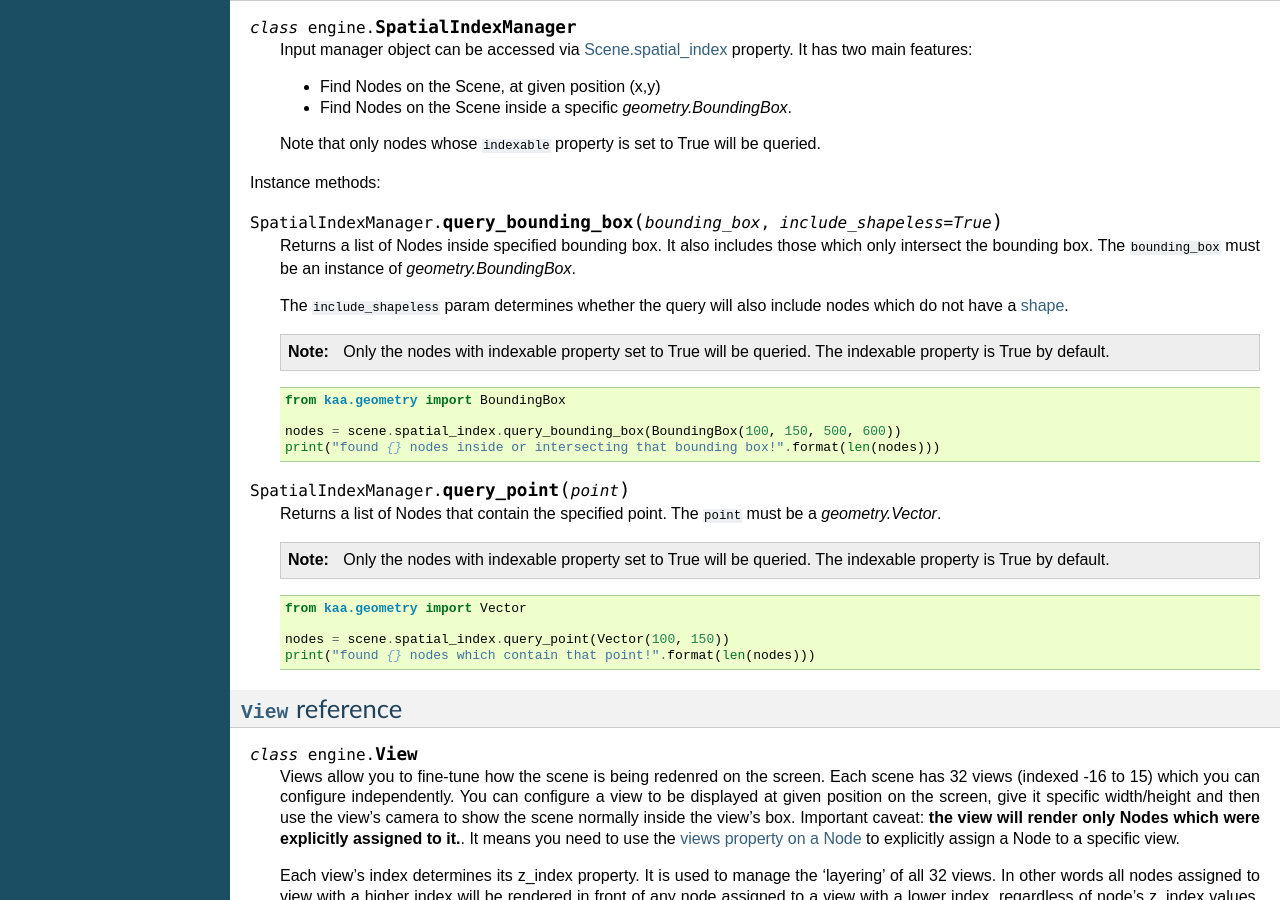
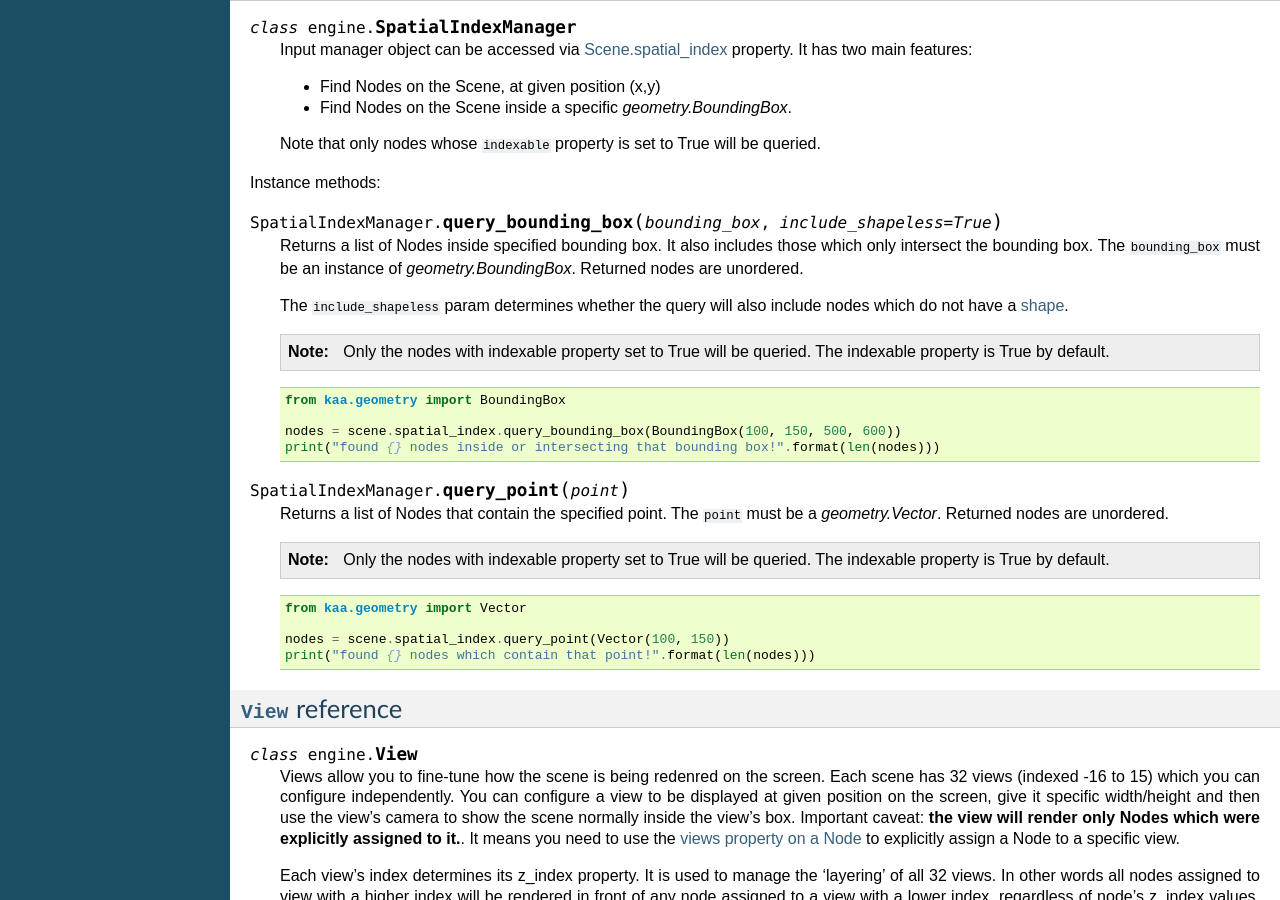
Before and after one commit to kaaengine/kaa, a Sphinx documentation site: the page built from docs/reference/engine.rst, in a window 1280 px wide and 900 px high, scrolled down 7209 px. Built offline with Sphinx 7.4.7, drawn with Linux system fonts in a browser that asks for light colours.

Commit message:
added remark about nodes being unordered when using spatial index manager

```diff
--- a/docs/reference/engine.rst
+++ b/docs/reference/engine.rst
@@ -500,7 +500,7 @@ Instance methods:
 .. method:: SpatialIndexManager.query_bounding_box(bounding_box, include_shapeless=True)
 
     Returns a list of Nodes inside specified bounding box. It also includes those which only intersect the bounding box.
-    The :code:`bounding_box` must be an instance of `geometry.BoundingBox`.
+    The :code:`bounding_box` must be an instance of `geometry.BoundingBox`. Returned nodes are unordered.
 
     The :code:`include_shapeless` param determines whether the query will also include nodes which do not have a :ref:`shape <Node.shape>`.
 
@@ -516,9 +516,11 @@ Instance methods:
 .. method:: SpatialIndexManager.query_point(point)
 
     Returns a list of Nodes that contain the specified point. The :code:`point` must be a
-    `geometry.Vector`.
+    `geometry.Vector`. Returned nodes are unordered.
 
     .. note:: Only the nodes with indexable property set to True will be queried. The indexable property is True by default.
+
+
 
     .. code-block:: python
 
```
